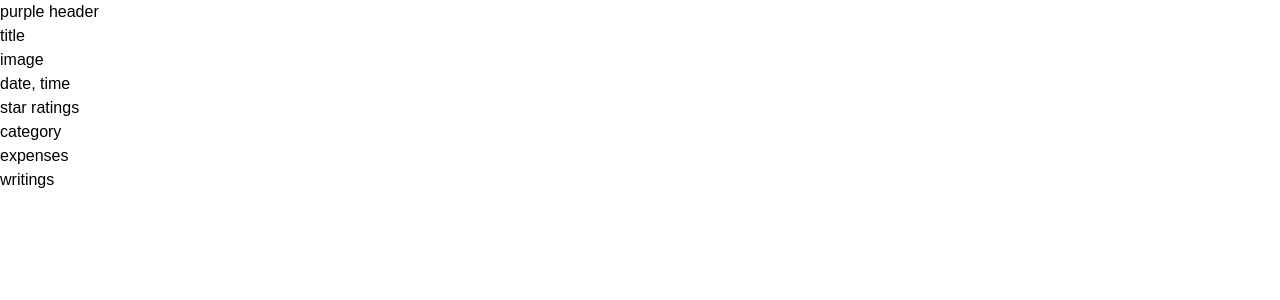
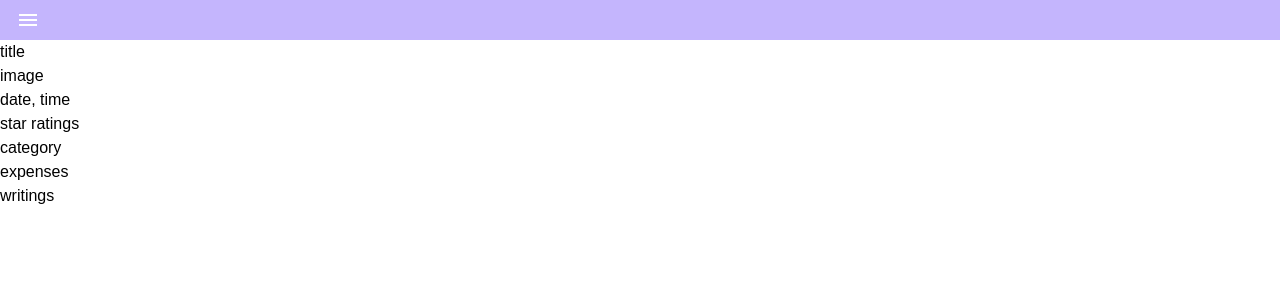
Before and after one commit to Hyeon1445/TLOG, a Next.js app: page /my-page/new-post in a window 1280 px wide. Shown: the top 300 px of the page. Built offline with nearby package versions, Linux system fonts and the light colour scheme.

Commit message:
feat: create BaseHeader component

```diff
--- a/components/common/header/index.tsx
+++ b/components/common/header/index.tsx
@@ -1,9 +1,20 @@
 import React, { useState } from 'react'
+import MenuIcon from '@mui/icons-material/Menu';
 
-const BaseHeader = () => {
+type HeaderProps = {
+  title: string
+}
+
+const BaseHeader = ({ title }: HeaderProps) => {
 
   return (
-    <header>purple header</header>
+    <header className="header h-10 bg-violet-300 text-white flex justify-center items-center">
+      <MenuIcon
+        className="absolute left-4"
+      />
+      {title}
+    </header>
+    // TODO: NavMenu (Desktop) / sidemenu(PC)
   )
 }
 
```
